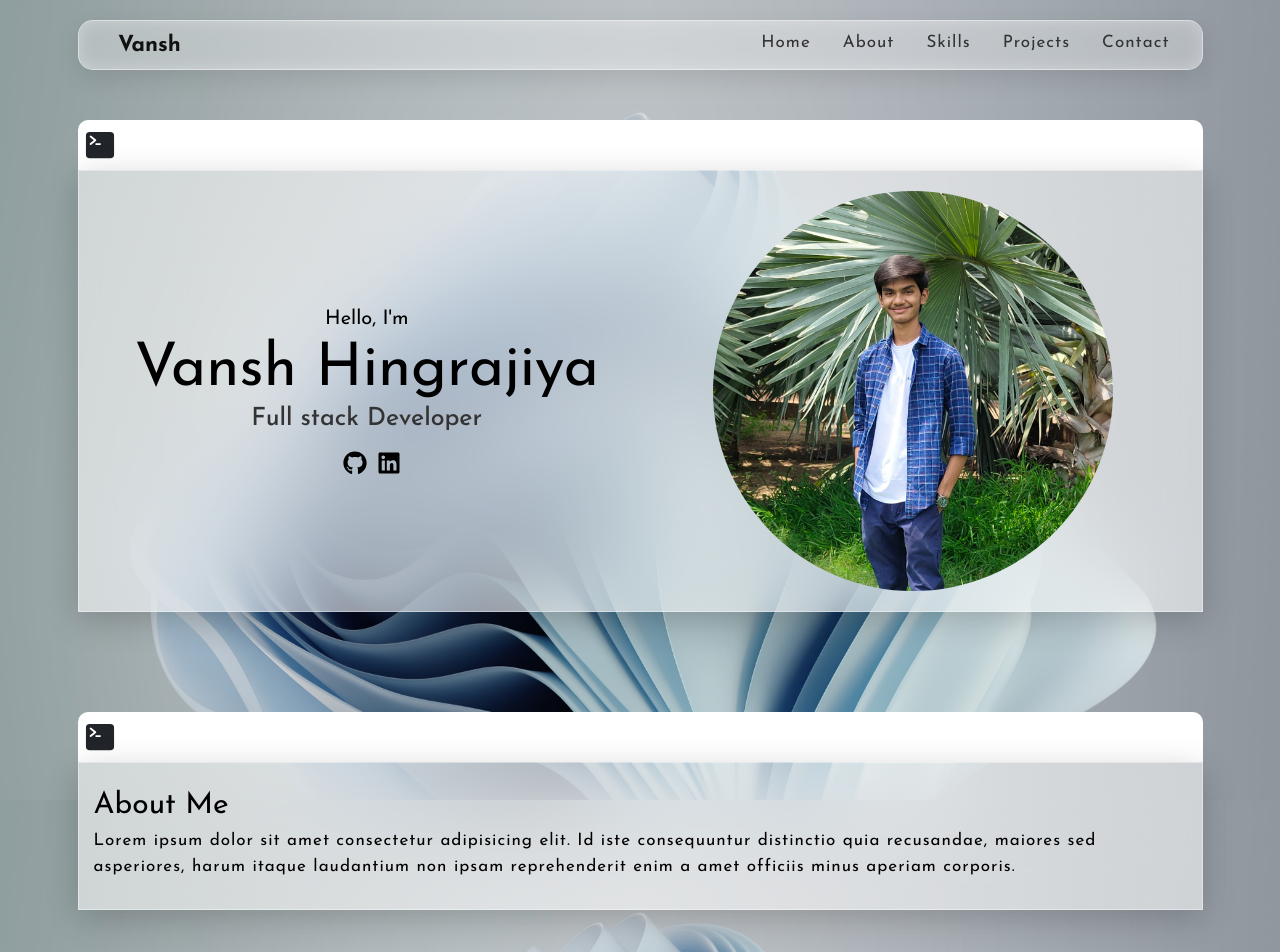
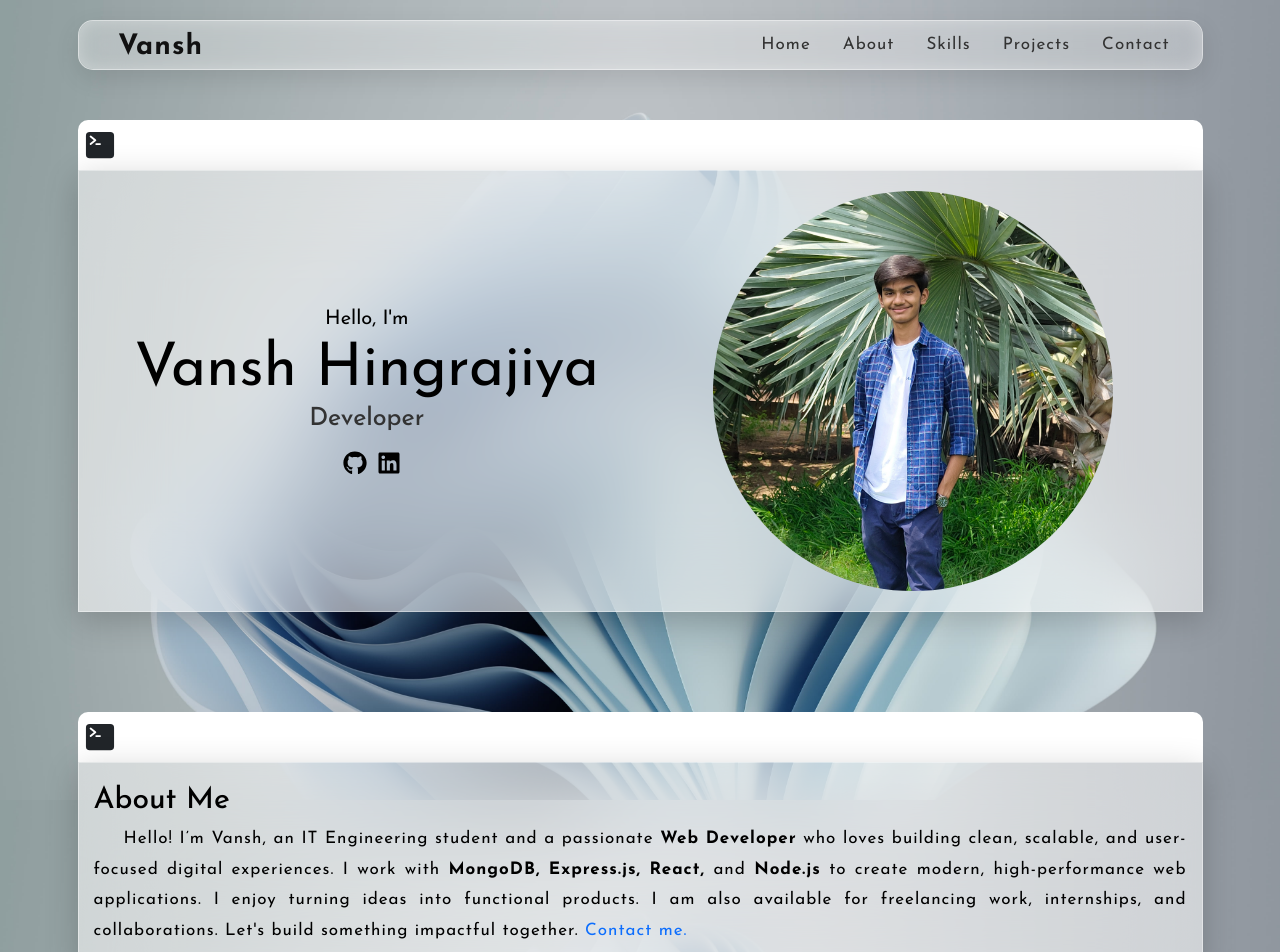
Before and after one commit to vanshhingrajiya/My-Portfolio, a React (Vite) app in the folder frontend/: page / in a window 1280 px wide. Shown: the top 952 px of the page. Built offline with nearby package versions, Linux system fonts and the light colour scheme.

Commit message:
Made several changes like about section, assets

```diff
--- a/frontend/index.html
+++ b/frontend/index.html
@@ -8,7 +8,7 @@
     <meta name="google-site-verification" content="blq_eb5b7T-O4GC_CYUXqY86uLOdMHfqGrELf3vybSc" />
     <meta name="msvalidate.01" content="E9864638B9ED4DEACBC1916472604453" />
     <meta name="viewport" content="width=device-width, initial-scale=1.0" />
-    <meta name="description" content="Portfolio of Vansh Hingrajiya — passionate web developer skilled in React, Node.js, and modern web technologies. Check out my projects, skills, and contact info." />
+    <meta name="description" content="I am Vansh Hingrajiya — a developer skilled in React, Node.js, and modern web technologies. Check out my projects, skills, and contact info." />
     <meta name="keywords" content="Vansh Hingrajiya,vansh hingrajiya portfolio, web developer, React, Node.js, frontend developer, JavaScript, Developer, Full stack developer" />
     <meta name="author" content="Vansh Hingrajiya" />
     <meta property="og:title" content="Vansh Hingrajiya" />
--- a/frontend/sections/AboutSection.jsx
+++ b/frontend/sections/AboutSection.jsx
@@ -1,4 +1,5 @@
 import Head from "../component/Head";
+import "../style/About.css";
 
 const AboutSection = () => {
     return(
@@ -8,9 +9,9 @@ const AboutSection = () => {
                 <Head />
                 <div className="container glass-liquid">
                     <div className="container">
-                        <div className="section-title">About Me</div>
-                        <p>
-                            Lorem ipsum dolor sit amet consectetur adipisicing elit. Id iste consequuntur distinctio quia recusandae, maiores sed asperiores, harum itaque laudantium non ipsam reprehenderit enim a amet officiis minus aperiam corporis.
+                        <div><h2 className="section-title">About Me</h2></div>
+                        <p className="about-me">
+                            Hello! I’m Vansh, an IT Engineering student and a passionate <b>Web Developer</b> who loves building clean, scalable, and user-focused digital experiences. I work with <b>MongoDB, Express.js, React, </b> and <b>Node.js</b> to create modern, high-performance web applications. I enjoy turning ideas into functional products. I am also available for freelancing work, internships, and collaborations. Let's build something impactful together. <a href="#contact" className="contact-btn">Contact me.</a>
                         </p>
                     </div>
                     <div className="container">
--- a/frontend/sections/ContactSection.jsx
+++ b/frontend/sections/ContactSection.jsx
@@ -75,7 +75,7 @@ const ContactSection = () => {
             <div className="container">
                 <Head />
                 <div className="container glass-liquid">
-                    <div className="container section-title">Contact Me</div>
+                    <div className="container"><h2 className="section-title">Contact Me</h2></div>
                         <div className="contact-wrapper">
                             <form className="contact-form" aria-label="Contact form" onSubmit={handleSubmit}>
                                 {submitMessage && submitMessage.type === 'success' && (
--- a/frontend/sections/HeroSection.jsx
+++ b/frontend/sections/HeroSection.jsx
@@ -18,7 +18,7 @@ const HeroSection = () => {
                                 <span className="my-name">Vansh Hingrajiya</span>
                                 <span className="my-name-mobile">Vansh</span>
                                 <span className="my-name-mobile mb-3">Hingrajiya</span>
-                                <span className="my-role"><h1>Full stack Developer</h1></span><br />
+                                <span className="my-role"><h1>Developer</h1></span><br />
                                 <div>
                                     <a href="https://github.com/vanshhingrajiya" target="_blank" rel="noopener noreferrer">
                                         <FaGithub className="custom-btn mx-3" />
--- a/frontend/sections/Navbar.jsx
+++ b/frontend/sections/Navbar.jsx
@@ -34,8 +34,8 @@ const Navbar = () => {
         <>
             <div className={`container nav-container ${showNavbar ? "visible" : "hidden"}`}>
                 <div className="grid navbar-grid">
-                    <div className="container">
-                        <span className="logo">Vansh</span>
+                    <div className="container navbar-logo-container">
+                        <h1 className="logo"><a href="#hero" className="logo">Vansh</a></h1>
                     </div>
 
                     <nav className={showMenu ? "menu-mobile" : "menu-desktop"}>
--- a/frontend/sections/ProjectSection.jsx
+++ b/frontend/sections/ProjectSection.jsx
@@ -9,7 +9,7 @@ const ProjectSection = () => {
             <div className="container">
                 <Head />
                     <div className="container glass-liquid">
-                        <div className="container section-title">Projects</div>
+                        <div className="container"><h2 className="section-title">Projects</h2></div>
                             <ProjectDetails />
                     </div>
             </div>
--- /dev/null
+++ b/frontend/style/About.css
@@ -0,0 +1,11 @@
+.about-me{
+    text-indent: 3rem;
+    max-width: 100%;
+    line-height: 1.8;
+    text-align: justify;
+    margin: 0 auto;
+}
+
+.contact-btn{
+    text-decoration: none;
+}
--- a/frontend/style/App.css
+++ b/frontend/style/App.css
@@ -20,7 +20,7 @@ body {
 html{
     font-size: 62.5%;
     scroll-behavior: smooth;
-    scroll-padding-top: 9rem;
+    scroll-padding-top: 5rem;
 }
 
 p, li, a, button{
--- a/frontend/style/HeroSection.css
+++ b/frontend/style/HeroSection.css
@@ -1,5 +1,5 @@
 #hero{
-    margin-top: 12em;
+    margin-top: 12rem;
 }
 
 
--- a/frontend/style/Navbar.css
+++ b/frontend/style/Navbar.css
@@ -7,7 +7,6 @@ nav ul {
 
 nav {
     align-items: center;
-    padding-top: 0.6rem;
 }
 
 .menu-btn, .menu-close-btn{
@@ -86,10 +85,17 @@ nav {
     box-shadow: inset 0 0 15px rgba(255, 255, 255, 0.3);
 }
 
+.nav-list{
+    margin-bottom: 0;
+}
+
 .logo {
-    font-size: 2.2rem;
+    margin-top: .5rem;
+    margin-bottom: 0;
+    font-size: 2.8rem;
     font-weight: bold;
     color: #111;
+    text-decoration: none;
 }
 
 .menu {
--- a/frontend/style/Project.css
+++ b/frontend/style/Project.css
@@ -52,6 +52,11 @@
 	text-decoration: none;
 	color: #93c5fd;
 	font-weight: 600;
+	transition: transform 0.3s ease, box-shadow 0.3s ease;
+}
+
+.project-link:hover{
+	transform: translateX(3px);
 }
 
 .no-projects {
```
Also changed, not shown: frontend/style/Using.css (deleted, +0 -58 lines), frontend/assets/skills/using/Java.png (added).
